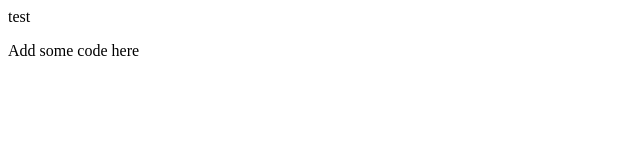
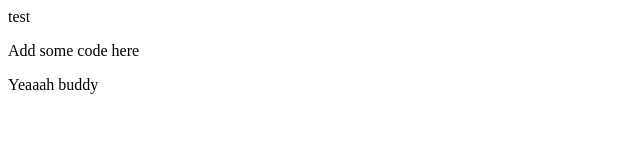
Before and after one commit to viscolex/solariswebsite, a website: page views/test.html in a window 1280 px wide. Shown: the whole page, without its empty margins (0-640 px from the left). Drawn offline with Linux system fonts and the light colour scheme.

Commit message:
change somne test.html

```diff
--- a/views/test.html
+++ b/views/test.html
@@ -13,5 +13,7 @@
 
     <p>Add some code here</p>
 
+    <p>Yeaaah buddy</p>
+
 </body>
 </html>
```
